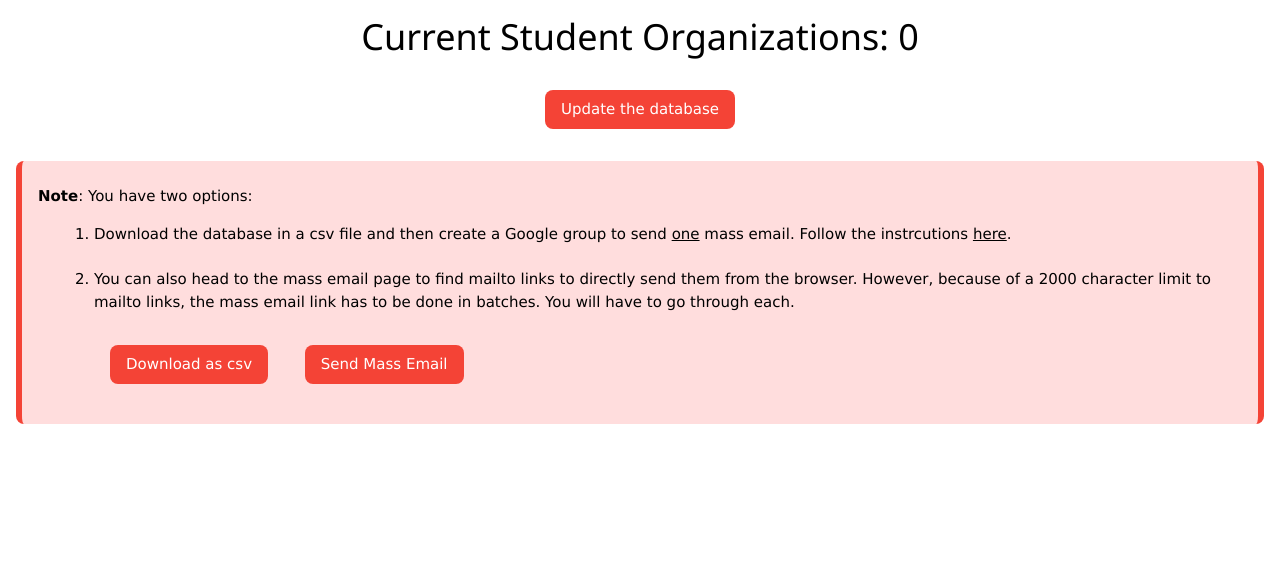
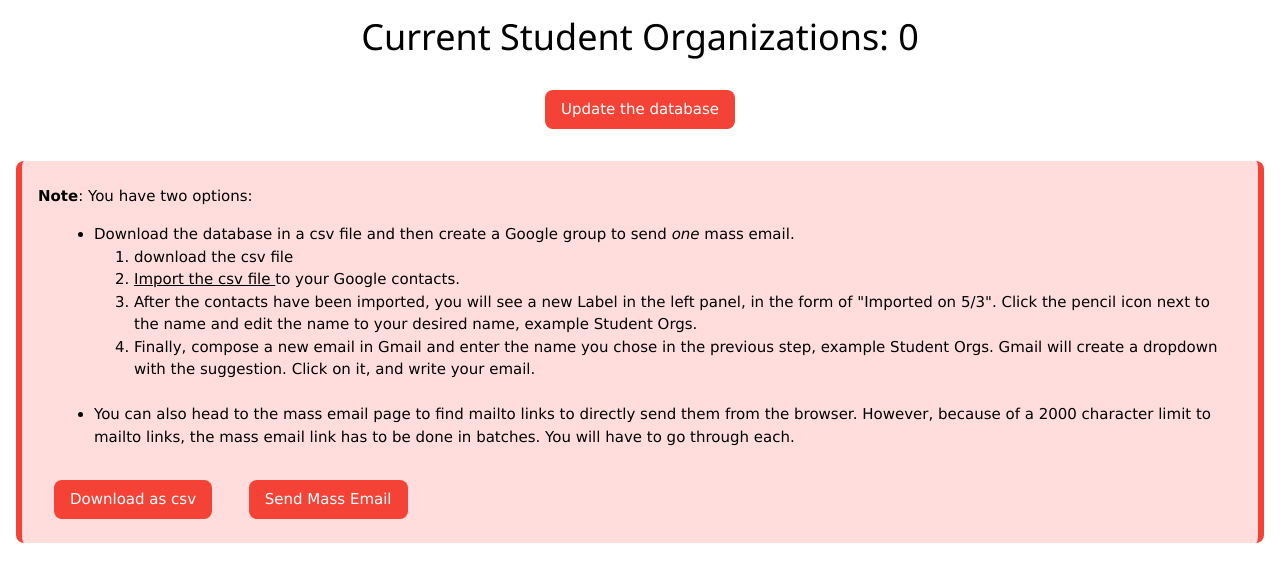
Before and after one commit to DeepBhat/TamuOrgsMails, a Django app: page / in a window 1280 px wide. Shown: the top 582 px of the page. Run offline with Django 3.2, Linux system fonts and the light colour scheme; data that the repository does not hold is empty.

Commit message:
added detailed instructions to contact group

```diff
--- a/app/templates/app/index.html
+++ b/app/templates/app/index.html
@@ -11,14 +11,21 @@
     <div class="w3-margin-top">
         <b>Note</b>: You have two options:
     </div>
-    <ol class="w3-margin">
+    <ul class="w3-margin">
         <li>
-            Download the database in a csv file and then create a Google group to send <u>one</u> mass email. Follow the instrcutions <a href="https://www.gmass.co/blog/email-group-gmail/">here</a>.
+            Download the database in a csv file and then create a Google group to send <i>one</i> mass email.
+            <ol>
+                <li>download the csv file</li>
+                <li><a href="https://support.google.com/contacts/answer/1069522?co=GENIE.Platform%3DDesktop&hl=en#zippy=%2Cfrom-a-file">Import the csv file </a> to your Google contacts. </li>
+                <li> After the contacts have been imported, you will see a new Label in the left panel, in the form of "Imported on 5/3". Click the pencil icon next to the name and edit the name to your desired name, example Student Orgs.</li>
+                <li> Finally, compose a new email in Gmail and enter the name you chose in the previous step, example Student Orgs. Gmail will create a dropdown with the suggestion. Click on it, and write your email.</li>
+            </ol>
         </li>
         <br>
         <li class="w3-margin-bottom">
             You can also head to the mass email page to find mailto links to directly send them from the browser. However, because of a 2000 character limit to mailto links, the mass email link has to be done in batches. You will have to go through each.
         </li>
+    </ul>
     <a href="{% url 'download' %}" class="w3-btn w3-ripple w3-red w3-margin w3-padding w3-round-large w3-animate-opacity"> Download as csv  </a>
     <a href="{% url 'mass_email' %}" class="w3-btn w3-ripple w3-red w3-margin w3-padding w3-round-large w3-animate-opacity"> Send Mass Email  </a>
 </div>
```
